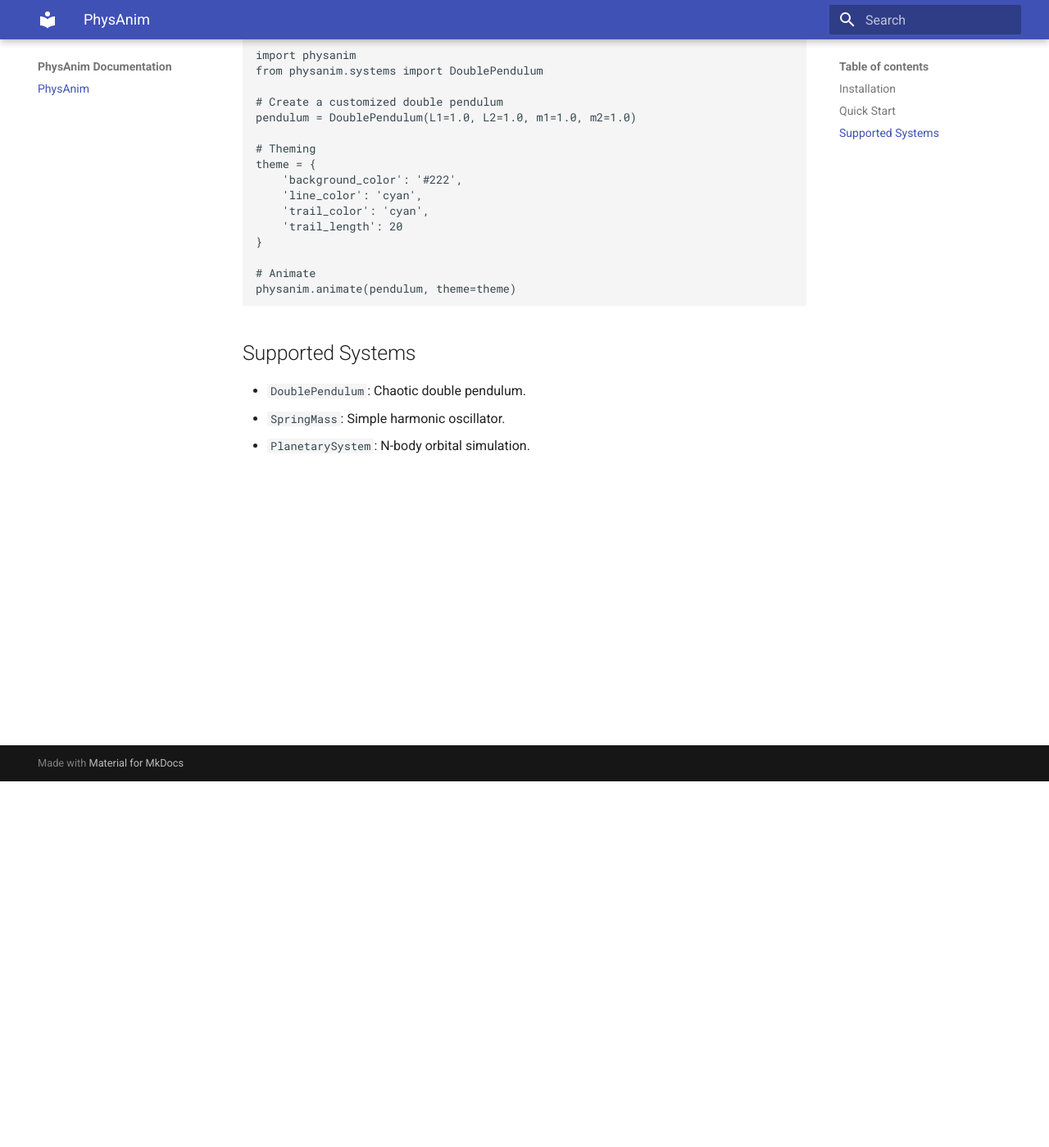
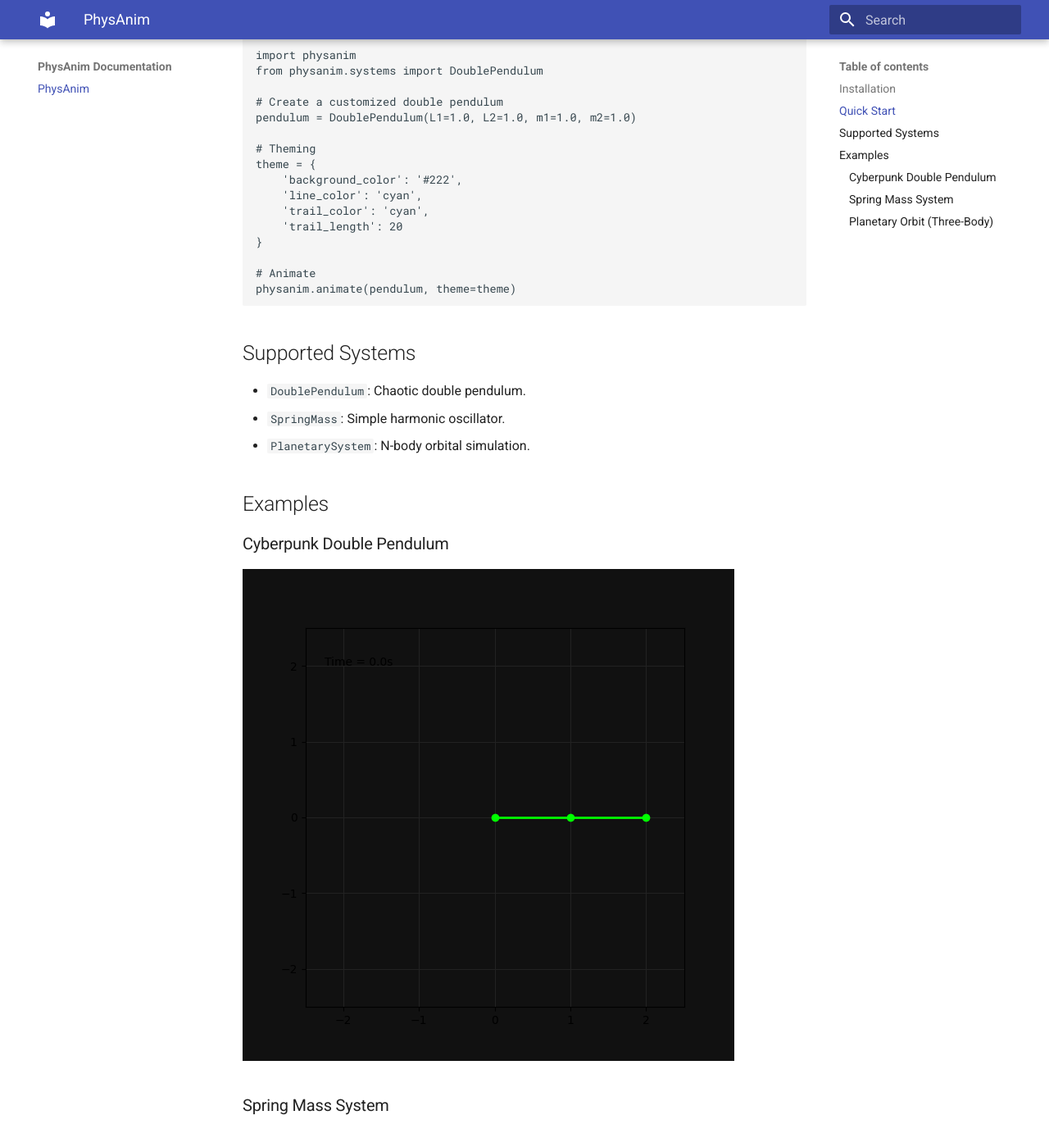
Before and after one commit to jhaayushkumar/physanim, an MkDocs documentation site: the page built from docs/index.md, in a window 1280 px wide and 1400 px high, scrolled down 447 px. Shown: the whole window at 82% size. Built offline with MkDocs 1.6.1 and Material for MkDocs 9.7.7, drawn with Linux system fonts in a browser that asks for light colours; some of the changed text lies outside the part shown.

Commit message:
Docs: Add demo GIFs

```diff
--- a/docs/index.md
+++ b/docs/index.md
@@ -36,3 +36,14 @@
 - `DoublePendulum`: Chaotic double pendulum.
 - `SpringMass`: Simple harmonic oscillator.
 - `PlanetarySystem`: N-body orbital simulation.
+
+## Examples
+
+### Cyberpunk Double Pendulum
+![Double Pendulum](assets/demo_cyberpunk.gif)
+
+### Spring Mass System
+![Spring Mass](assets/demo_spring.gif)
+
+### Planetary Orbit (Three-Body)
+![Planetary System](assets/demo_planets.gif)
```
Also changed, not shown: docs/assets/demo_cyberpunk.gif (added), docs/assets/demo_planets.gif (added), docs/assets/demo_spring.gif (added), docs/assets/test_anim.gif (added).
